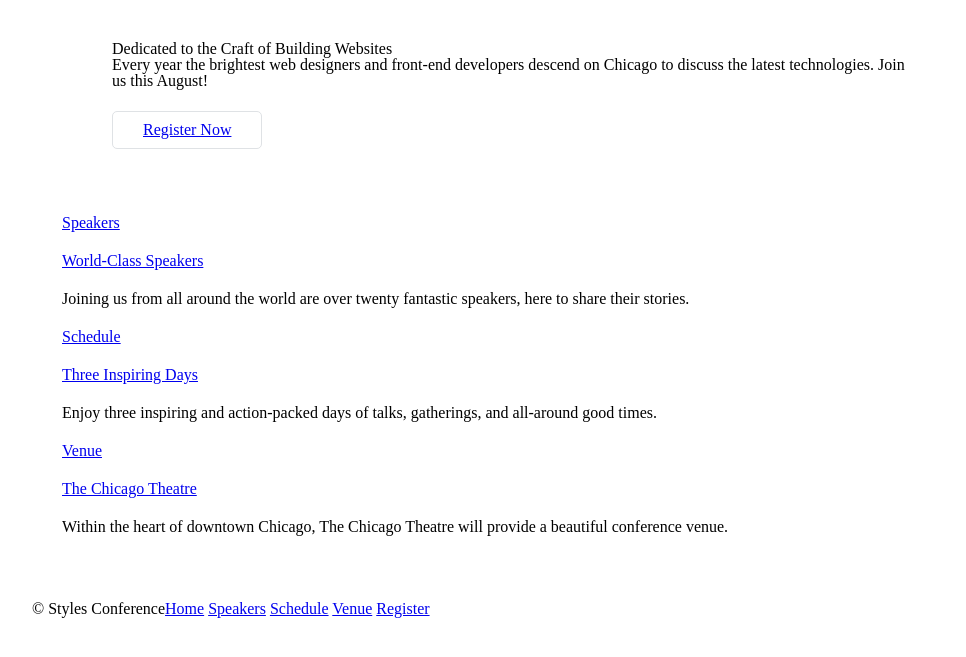
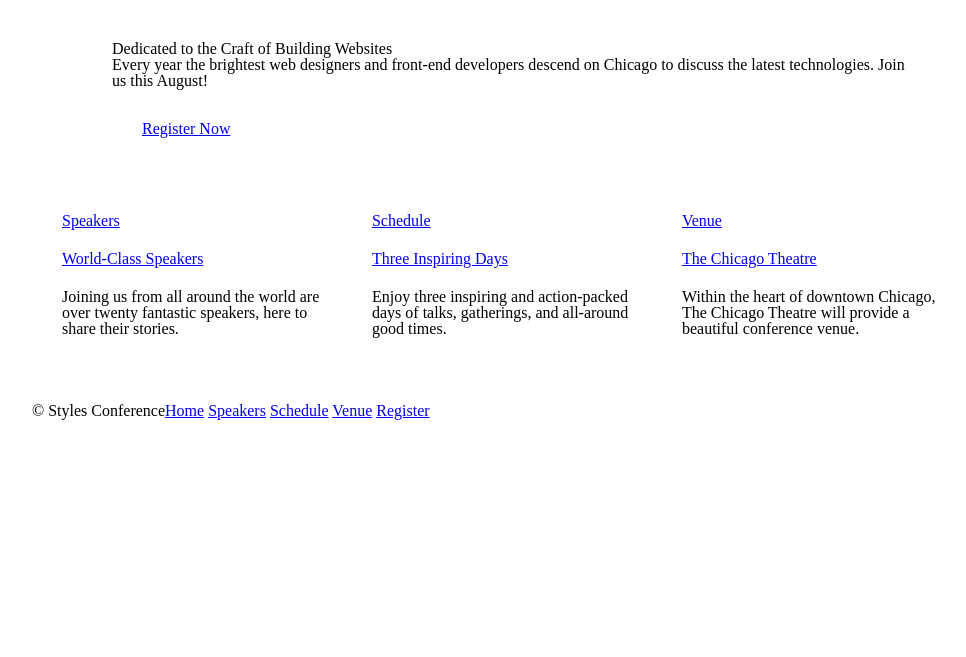
Before and after one commit to spyshow/Html, a plain HTML site: page index.html in a window 1280 px wide. Shown: the part 101-758 px from the top of the page, without its empty margins (128-1094 px from the left). Drawn offline with Linux system fonts and the light colour scheme.

Commit message:
in-line positioning

```diff
--- a/assets/stylesheets/main.css
+++ b/assets/stylesheets/main.css
@@ -60,11 +60,16 @@ table {
      -moz-box-sizing: border-box;
           box-sizing: border-box;
 }
-.container {
+.container,
+.grid {
   margin: 0 auto;
+  width: 960px;
+}
+
+.container{
   padding-left: 30px;
   padding-right: 30px;
-  width: 960px;
+
 }
 
 /*
@@ -89,7 +94,7 @@ h1, h3, h4, h5, p {
   margin: 0;
 }
 .btn-alt {
-  border: 1px solid #dfe2e5;
+  border: 1px solid #dfe2e5w;
   padding: 10px 30px;
 }
 
@@ -145,3 +150,29 @@ h1, h3, h4, h5, p {
 .primary-footer {
   padding: 44px 0 ;
 }
+
+/*
+  ========================================
+  Reusable Layouts
+  ========================================
+*/
+
+.col-1-3 {
+  width: 33.33%;
+}
+
+.col-2-3 {
+  width: 66.66%;
+}
+
+.col-1-3,.col-2-3{
+  display: inline-block;
+  vertical-align: top;
+}
+
+.grid,
+.col-1-3,
+.col-2-3{
+  padding-left: 15px;
+  padding-right: 15px;
+}
--- a/index.html
+++ b/index.html
@@ -43,25 +43,26 @@
 
     <!-- Teasers -->
 
-    <section class="container">
+    <section class="grid">
 
-      <section>
+       <!-- Speakers -->
+      <section class="col-1-3">
         <a href="speakers.html">
           <h5>Speakers</h5>
           <h3>World-Class Speakers</h3>
         </a>
         <p>Joining us from all around the world are over twenty fantastic speakers, here to share their stories.</p>
-      </section>
-
-      <section>
+      </section><!--
+            Schedule
+      --><section class="col-1-3">
         <a href="schedule.html">
           <h5>Schedule</h5>
           <h3>Three Inspiring Days</h3>
         </a>
         <p>Enjoy three inspiring and action-packed days of talks, gatherings, and all-around good times.</p>
-      </section>
-
-      <section>
+      </section><!--
+            Venue
+      --><section class="col-1-3">
         <a href="venue.html">
           <h5>Venue</h5>
           <h3>The Chicago Theatre</h3>
```
